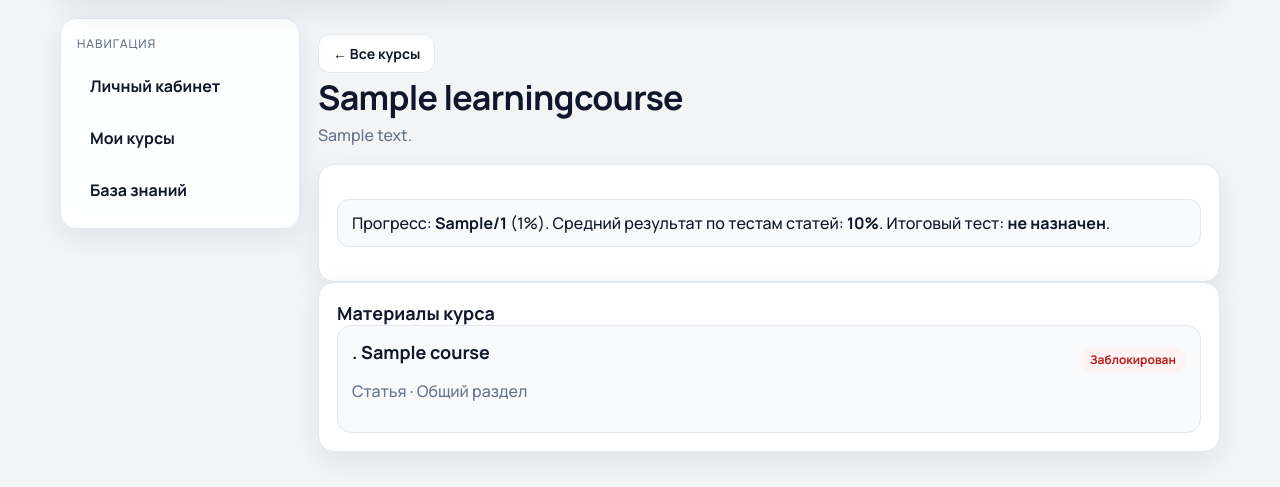
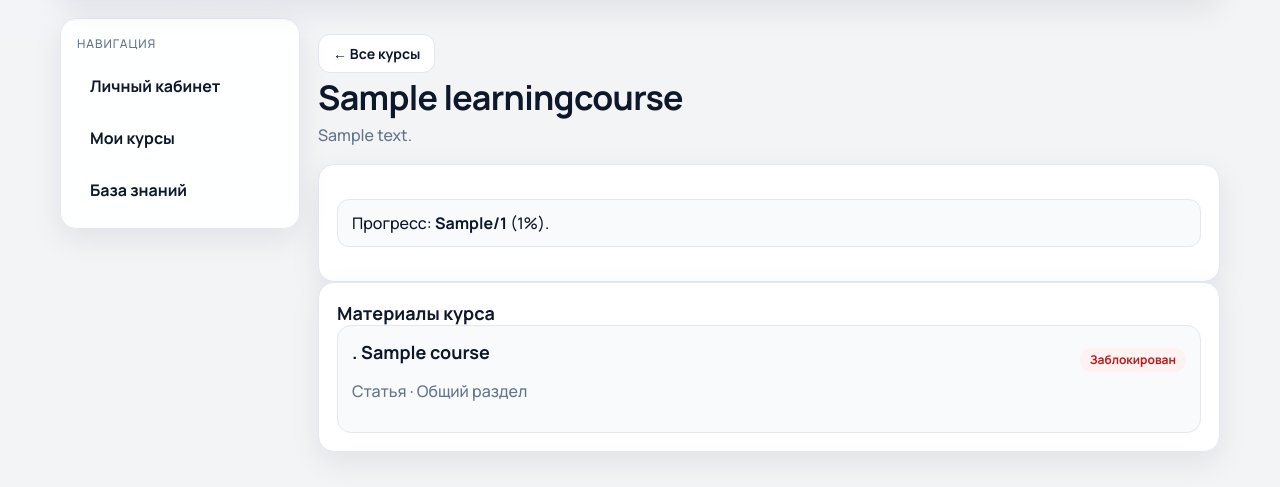
Before and after one commit to begintimes2022-hue/glms, a Django app: template lms/templates/courses/learning_course_detail.html in a window 1280 px wide. Shown: the part 78-565 px from the top of the page. Run offline with Django 5.2, Linux system fonts and the light colour scheme; data comes from the database, SQL or seed files in the repository; tables that the repository leaves empty hold one stand-in row (values such as "Sample post"); the template is opened without the code that fills it: values that come from a table or form of the project are taken from there, most other values are stand-ins (such as "Sample title", 1, 10 or a date in 2020); parts of the project's set-up code (start-up, migrations or seed data) failed here and were passed over.

Commit message:
+course desc

```diff
--- a/lms/templates/courses/learning_course_detail.html
+++ b/lms/templates/courses/learning_course_detail.html
@@ -22,15 +22,6 @@
     {% else %}
       <p class="alert alert-neutral">
         Прогресс: <b>{{ completed_items }}/{{ total_items }}</b> ({{ progress_percent }}%).
-        Средний результат по тестам статей: <b>{{ article_tests_average }}%</b>.
-        Итоговый тест:
-        {% if not has_final_test %}
-          <b>не назначен</b>.
-        {% elif final_test_passed %}
-          <b>сдан</b>.
-        {% else %}
-          <b>не сдан</b>.
-        {% endif %}
       </p>
     {% endif %}
   </div>
```
